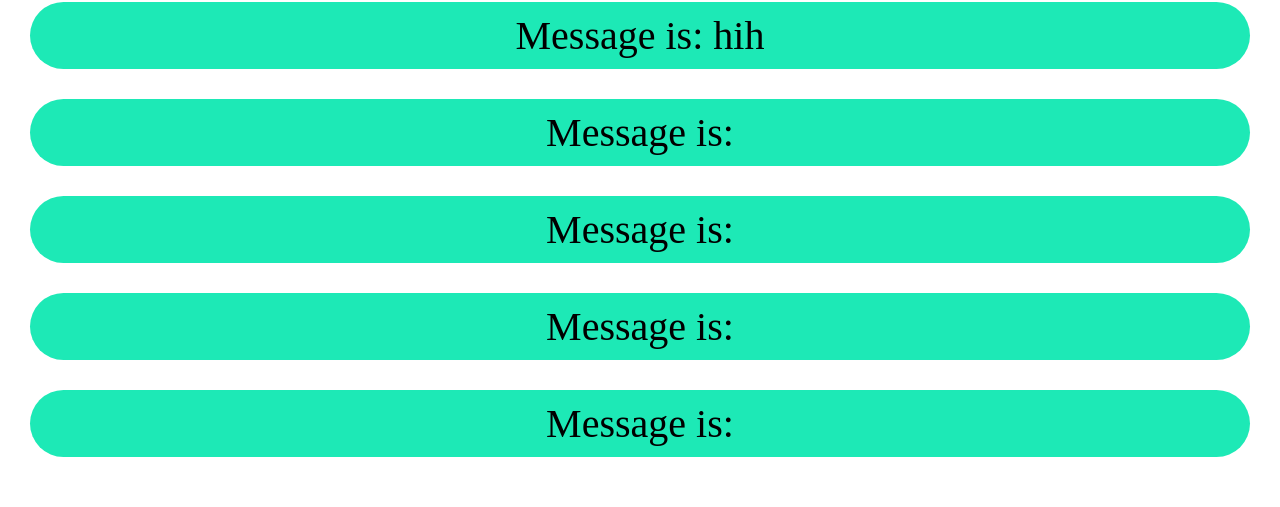
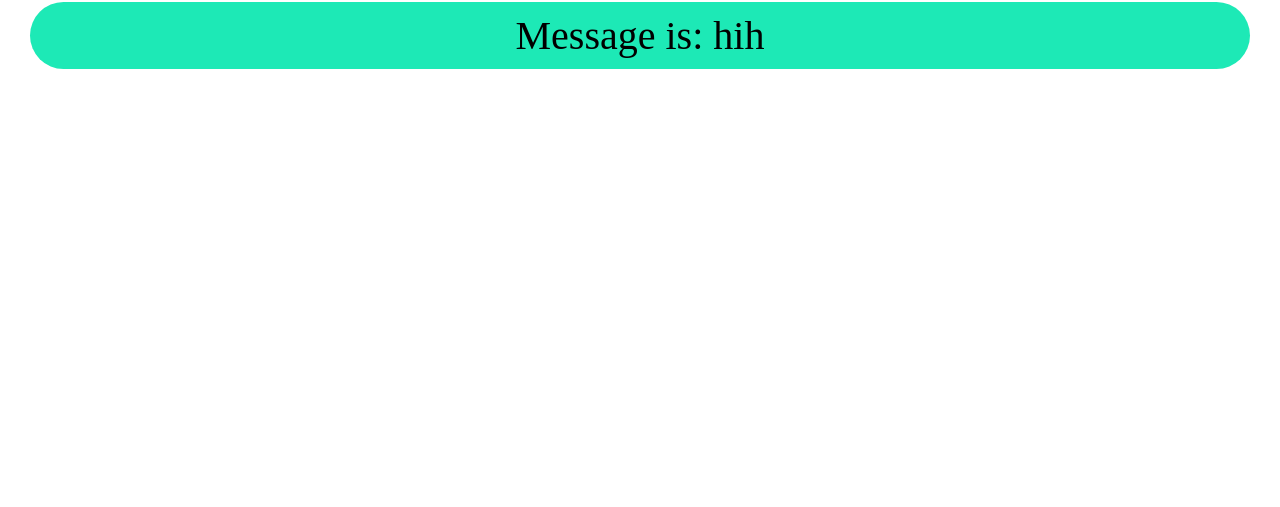
Before and after one commit to mmmbulochka/aftertime.me, a Next.js app: page / in a window 1280 px wide. Shown: the part 108-615 px from the top of the page. Built offline with nearby package versions, Linux system fonts and the light colour scheme.

Commit message:
04.01.22 18:35

```diff
--- a/src/routes/home/index.js
+++ b/src/routes/home/index.js
@@ -6,10 +6,7 @@ function Home() {
   return (
     <div>
       <Container message={message} />
-      <Container />
-      <Container />
-      <Container />
-      <Container />
+
       <Plus message={message} setMessage={setMessage} />
     </div>
   );
```
